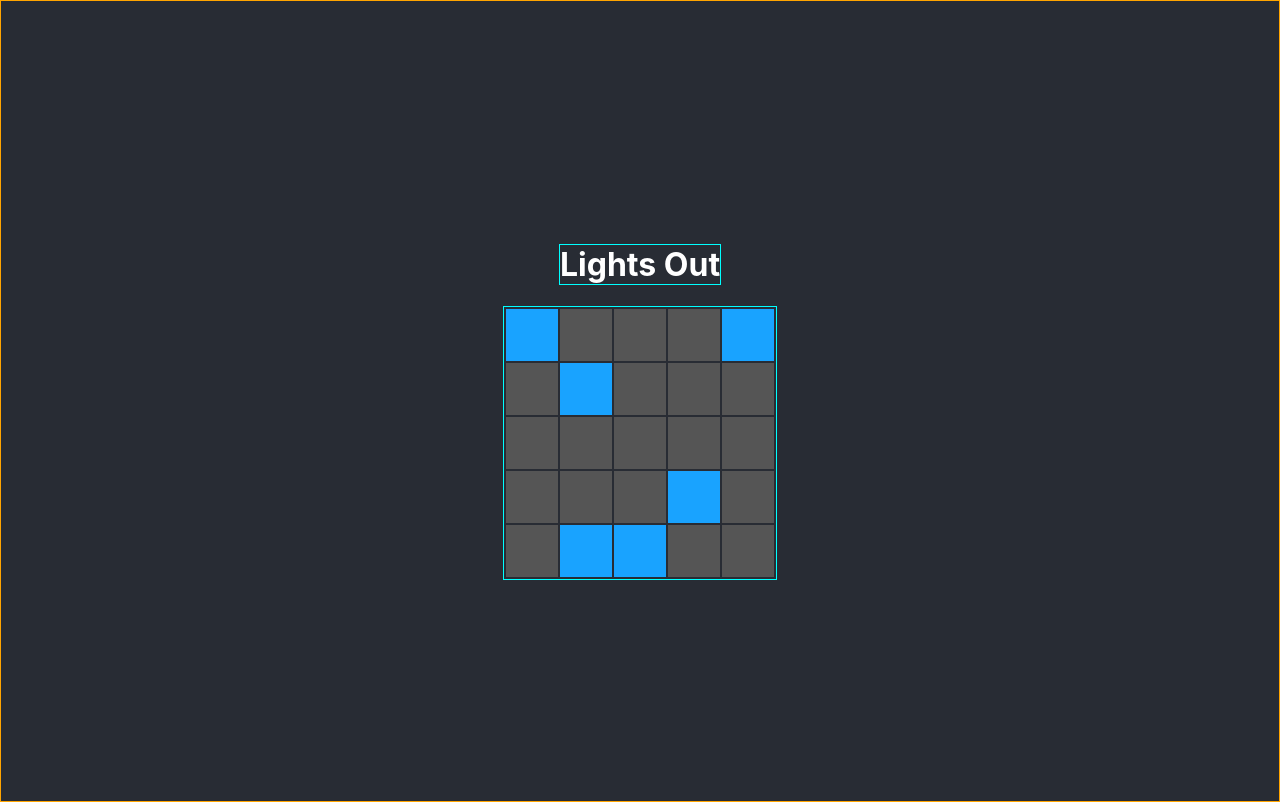
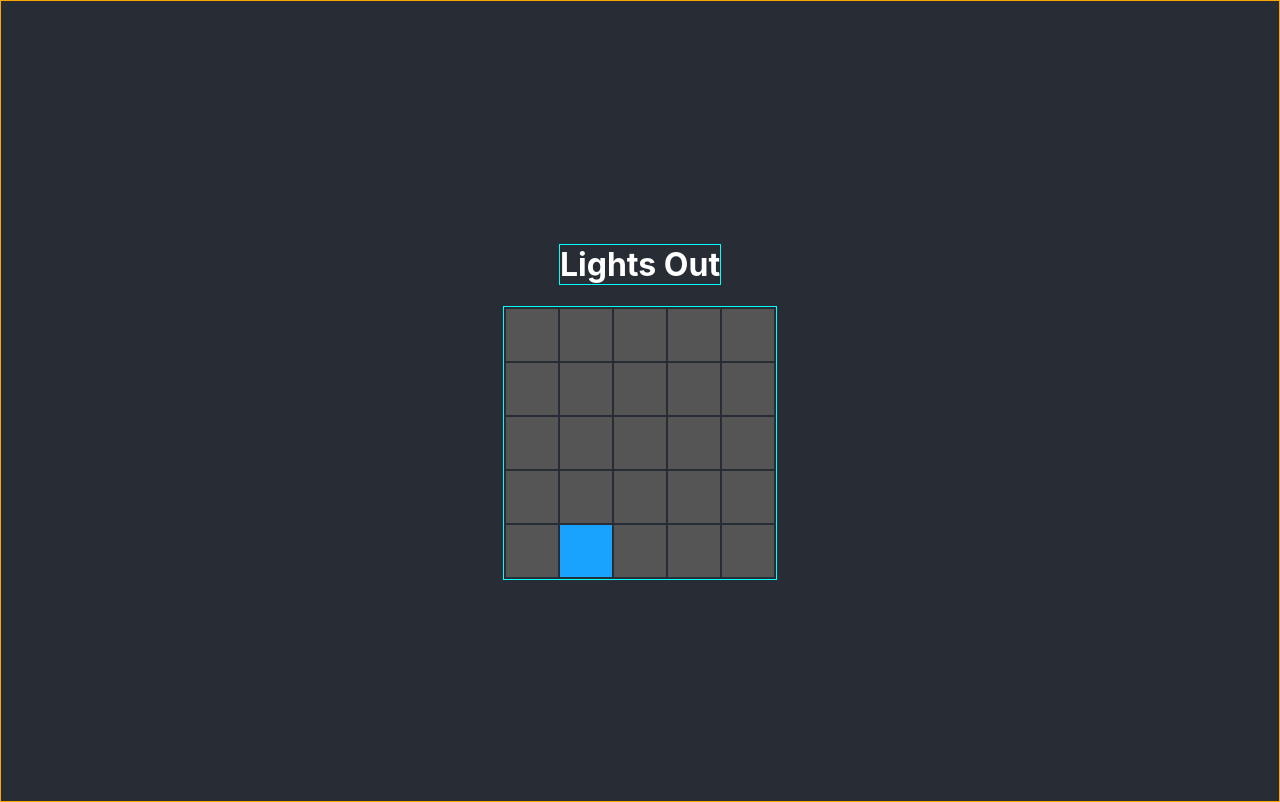
Before and after one commit to orjon/lights-out, a React (Create React App) app: page / in a window 1280 px wide. Built offline with nearby package versions, Linux system fonts and the light colour scheme.

Commit message:
game logic added

```diff
--- a/src/Board.js
+++ b/src/Board.js
@@ -33,7 +33,7 @@ class Board extends Component {
   static defaultProps = {
     nrows: 5,
     ncols: 5,
-    chanceLightStartsOn: .35
+    chanceLightStartsOn: .05
   };
 
   constructor(props) {
@@ -65,6 +65,7 @@ class Board extends Component {
   /** handle changing a cell: update board & determine if winner */
 
   flipCellsAround(coord) {
+    console.log('flipping: '+coord);
     let {ncols, nrows} = this.props;
     let board = this.state.board;
     let [y, x] = coord.split("-").map(Number);
@@ -78,27 +79,17 @@ class Board extends Component {
       }
     }
 
-    // TODO: flip this cell and the cells around it
+    flipCell(y,x);
+    flipCell(y-1,x);
+    flipCell(y+1,x);
+    flipCell(y,x-1);
+    flipCell(y,x+1);
+    let hasWon = board.every(row => row.every(cell => !cell ))
+    this.setState({board, hasWon});
 
-    // win when every cell is turned off
-    // TODO: determine is the game has been won
-
-    // this.setState({board, hasWon});
   }
 
-  // generateBoard() {
-  //   return this.state.board.map((row, rowIndex) => (
-  //     // console.log('row'),
-  //     // console.log(index),
-  //     <tr key={rowIndex}>
-  //       {row.map((cell, cellIndex) => (
-  //         // console.log('cell'),
-  //         // console.log(index),
-  //         <Cell key={coord} isLit={cell} />
-  //       ))}
-  //     </tr>
-  //   ))
-  // }
+
 
 
   /** Render game board or winning message. */
@@ -110,7 +101,7 @@ class Board extends Component {
       let row=[];
       for (let c=0; c <this.props.ncols; c++){
         let coord = `${r}-${c}`
-        row.push(<Cell key={coord} isLit={this.state.board[r][c]} />)
+        row.push(<Cell key={coord} isLit={this.state.board[r][c]} flipCellsAroundMe={() => this.flipCellsAround(coord)} />)
       }
       boardTable.push(<tr key={r}>{row}</tr>)
     }
@@ -123,15 +114,6 @@ class Board extends Component {
       </table>
     </div>
     );
-    this.createBoard()
-
-    // if the game is won, just show a winning msg & render nothing else
-
-    // TODO
-
-    // make table board
-
-    // TODO
   }
 }
 
```
